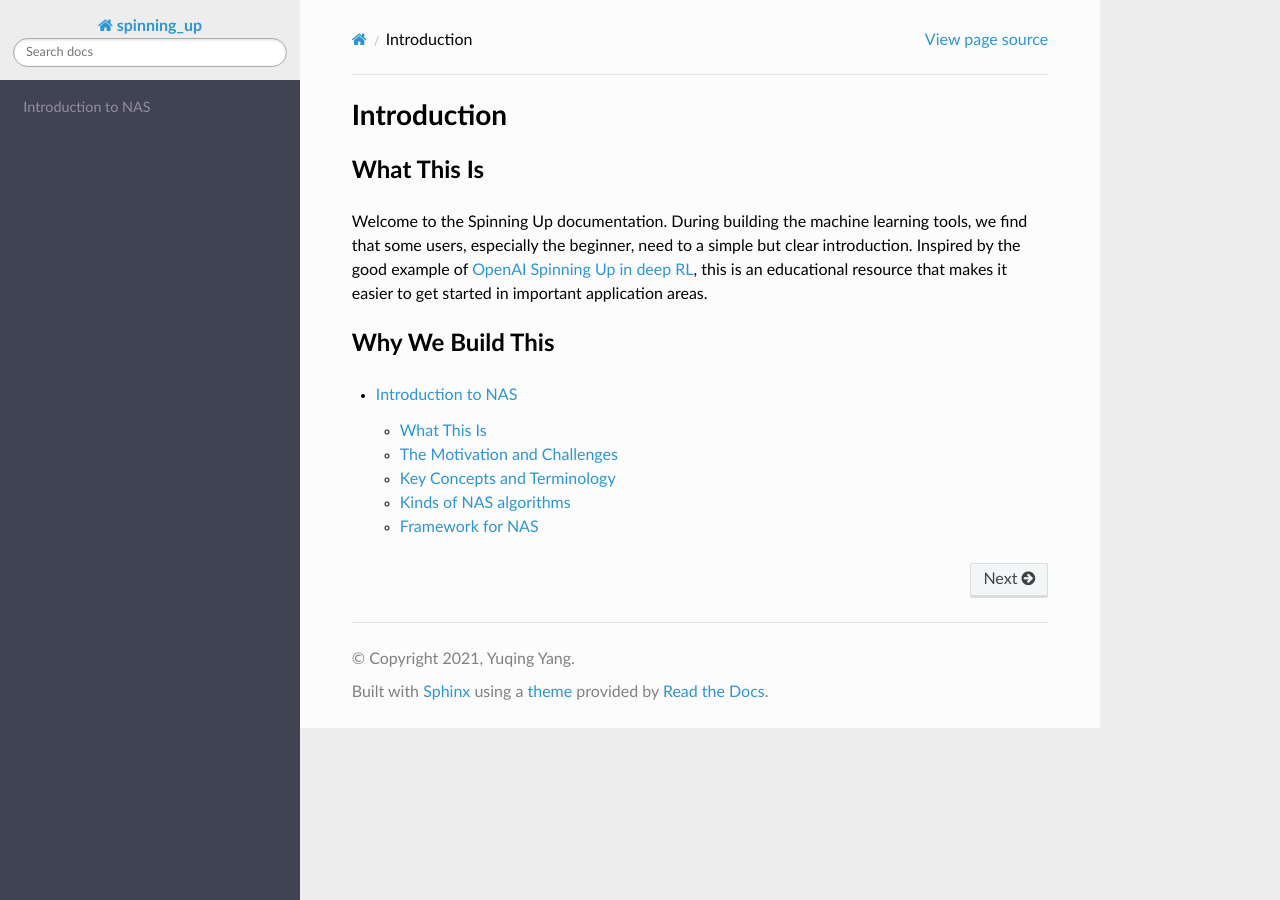
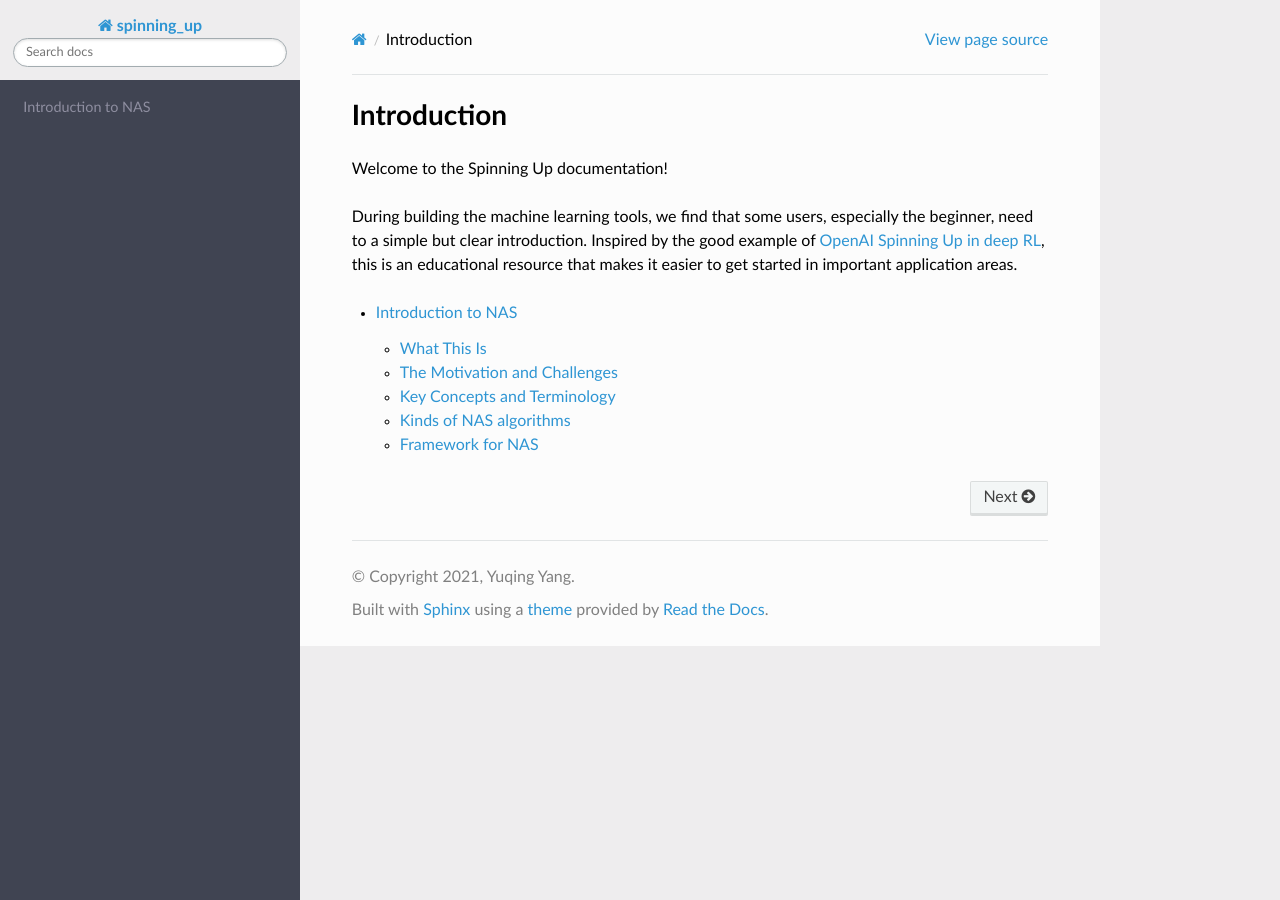
Before and after one commit to mydmdm/spinning-up, a Sphinx documentation site: the page built from docs/index.md, in a window 1280 px wide. Built offline with Sphinx 7.4.7 and the Read the Docs theme 2.0.0, drawn with Linux system fonts in a browser that asks for light colours.

````diff
--- a/docs/index.md
+++ b/docs/index.md
@@ -1,10 +1,9 @@
 # Introduction
 
-## What This Is
+Welcome to the Spinning Up documentation!
 
-Welcome to the Spinning Up documentation. During building the machine learning tools, we find that some users, especially the beginner, need to a simple but clear introduction. Inspired by the good example of [OpenAI Spinning Up in deep RL](https://spinningup.openai.com/en/latest/), this is an educational resource that makes it easier to get started in important application areas.
+During building the machine learning tools, we find that some users, especially the beginner, need to a simple but clear introduction. Inspired by the good example of [OpenAI Spinning Up in deep RL](https://spinningup.openai.com/en/latest/), this is an educational resource that makes it easier to get started in important application areas.
 
-## Why We Build This
 
 ```{toctree}
 :maxdepth: 2
--- a/docs/sphinx_requirements.txt
+++ b/docs/sphinx_requirements.txt
@@ -1,3 +1,4 @@
 sphinx
+sphinx_rtd_theme
 sphinx-autobuild
 myst_parser
--- a/requirements.txt
+++ /dev/null
@@ -1,4 +0,0 @@
-mkdocs-awesome-pages-plugin
-# mkdocs-material
-python-markdown-math
-mkdocs-mermaid2-plugin
````
Also changed, not shown: README.md (+13 -1 lines), mkdocs.yml (deleted, +0 -25 lines), docs/nas/.pages (deleted).
